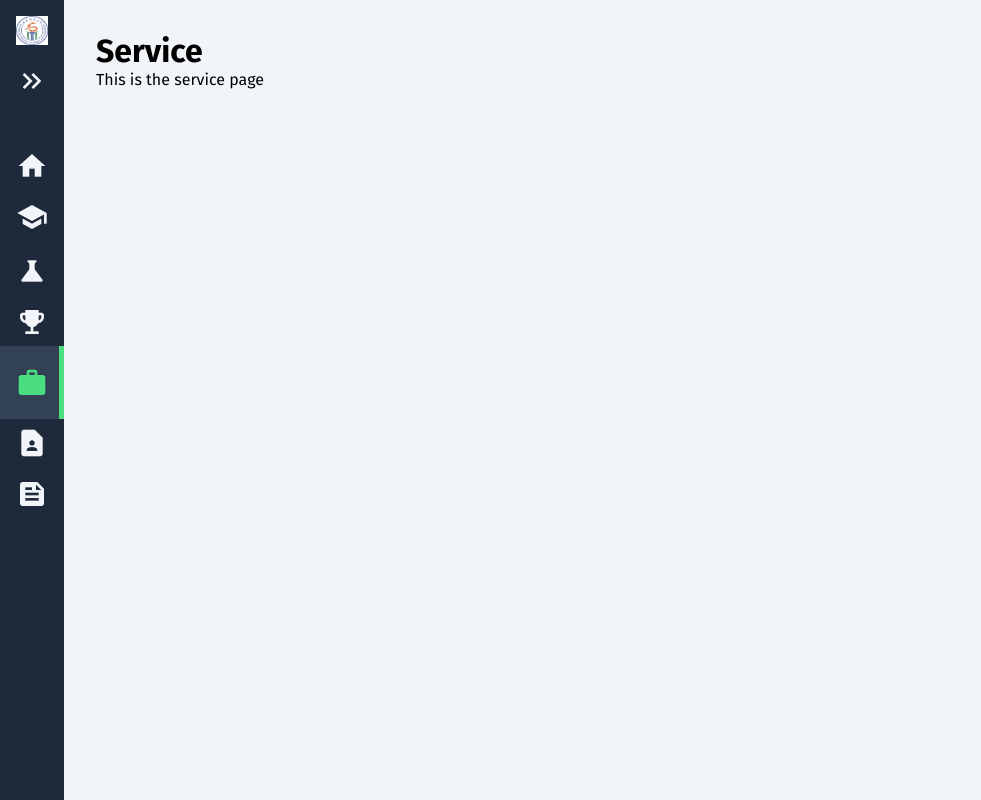
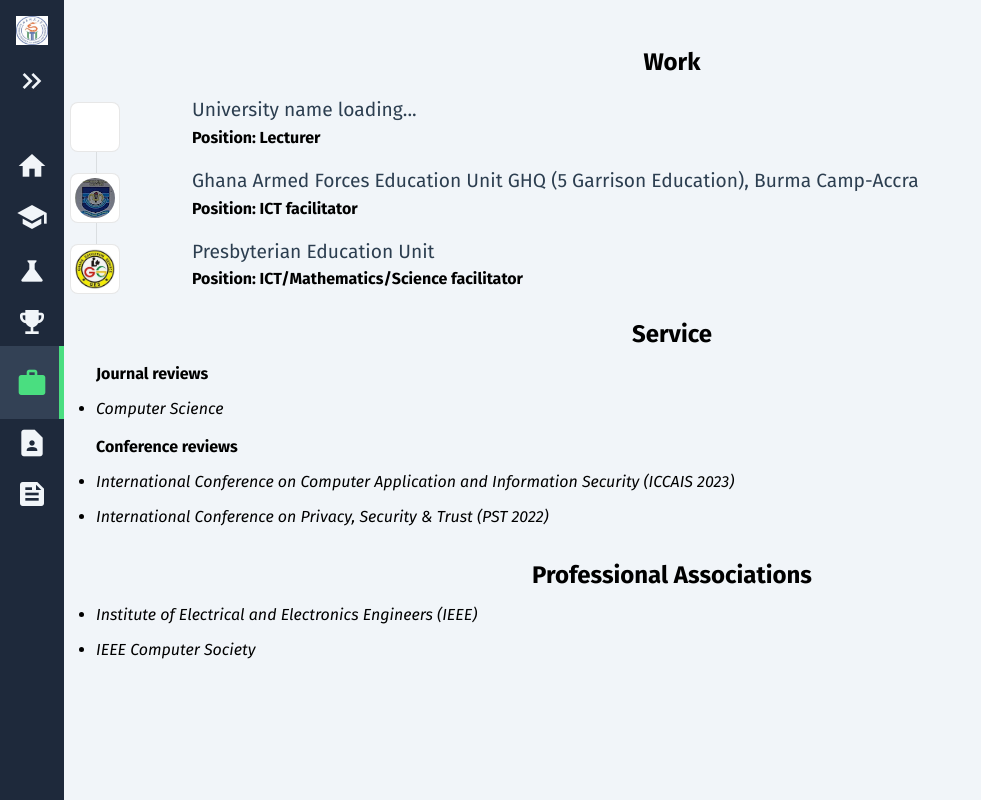
Before and after one commit to JustNETOrgani/justnetorgani.github.io, a Vue app in the folder dev/: page /service in a window 1280 px wide. Shown: the whole page, without its empty margins (0-981 px from the left). Built offline with nearby package versions, Linux system fonts and the light colour scheme; what oh-vue-icons would draw is missing.

Commit message:
Work and service added

```diff
--- /dev/null
+++ b/dev/src/components/MyWork.vue
@@ -0,0 +1,44 @@
+<script setup>
+import ContactItem from './ContactItem.vue'
+</script>
+
+<template>
+    <ContactItem>
+    <template #icon>
+
+    </template>
+    <template #heading>University name loading...</template>
+    <h4>Position: Lecturer</h4>
+  </ContactItem>
+
+  <ContactItem>
+    <template #icon>
+        <img alt="5GECImg" class="logoSchool" src="@/assets/5gec.png" />
+    </template>
+    <template #heading>Ghana Armed Forces Education Unit GHQ (5 Garrison Education), Burma Camp-Accra</template>
+    <h4>Position: ICT facilitator</h4>
+  </ContactItem>
+
+  <ContactItem>
+    <template #icon>
+        <img alt="GESImg" class="logoSchool" src="@/assets/ges.png" />
+    </template>
+    <template #heading>Presbyterian Education Unit</template>
+    <h4>Position: ICT/Mathematics/Science facilitator</h4>
+  </ContactItem>
+
+</template>
+
+<style lang="scss" scoped>
+  .icon {
+    margin-top: 1rem;
+  }
+
+  img{
+  width: 40px;
+  height: 40px;
+  display: block;
+  margin: auto;
+  border-radius: 50%;
+}
+</style>
--- a/dev/src/views/service.vue
+++ b/dev/src/views/service.vue
@@ -1,9 +1,40 @@
 <script setup>
+import MyWork from '../components/MyWork.vue'
 </script>
 
 <template>
     <main class="service-page">
-        <h1>Service</h1>
-      <p>This is the service page</p>
+        <h2>Work</h2>
+            <MyWork />
+        <h2>Service</h2>
+        <h4>Journal reviews</h4>
+            <ul>
+                <li>Computer Science</li>
+            </ul>
+        <br>
+        <h4>Conference reviews</h4>
+            <ul>
+                <li>International Conference on Computer Application and Information Security (ICCAIS 2023)</li>
+                <li>International Conference on Privacy, Security & Trust (PST 2022)</li>
+            </ul>
+            <br>
+        <h2>Professional Associations</h2>
+            <ul>
+                <li>Institute of Electrical and Electronics Engineers (IEEE)</li>
+                <li>IEEE Computer Society</li>
+            </ul>
     </main>
 </template>
+
+<style lang="scss" scoped>
+h2 {
+  margin-top: 1rem;
+  margin-bottom: 1rem;
+  text-align: center;
+}
+
+li {
+    margin-top: 1rem;
+    font-style: italic;
+}
+</style>
```
